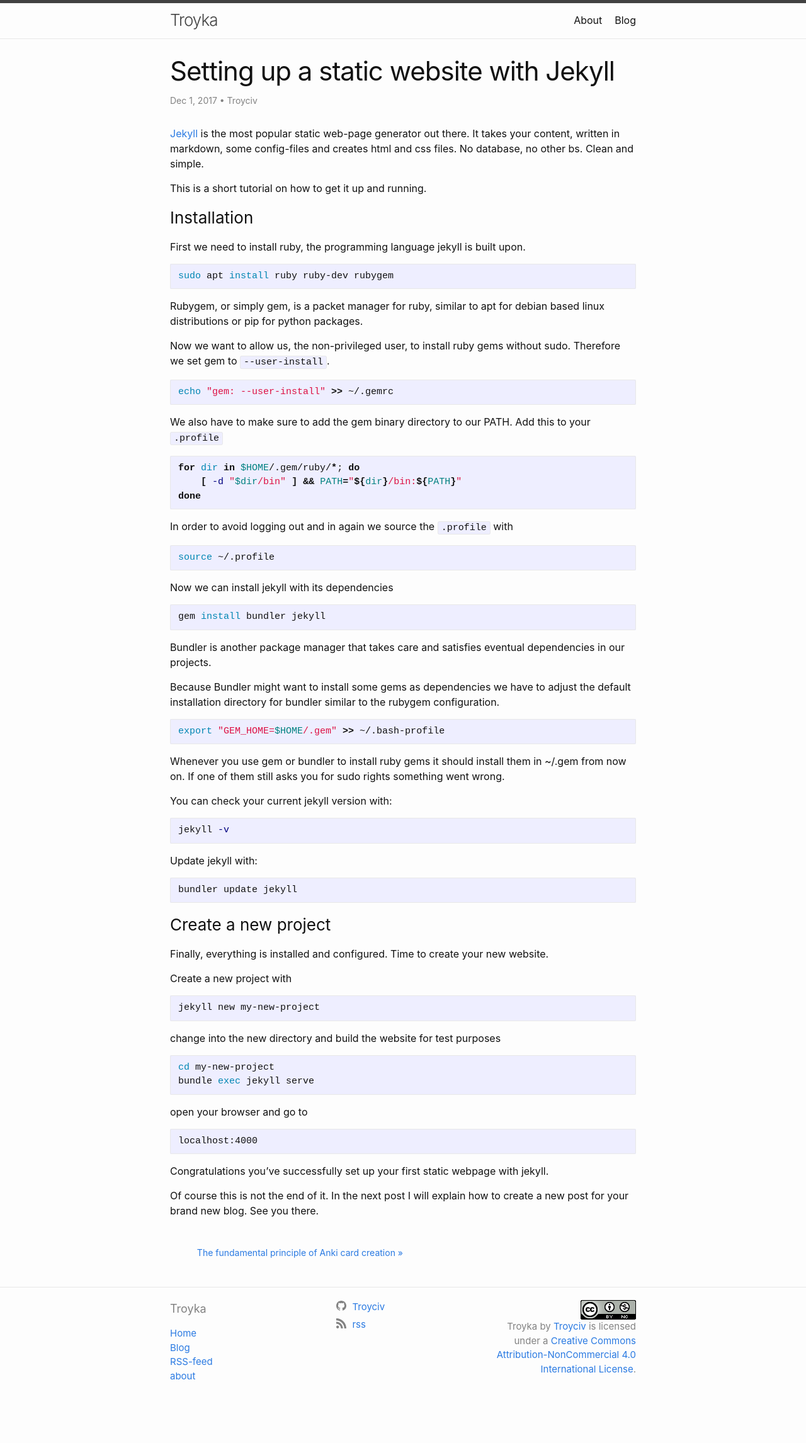
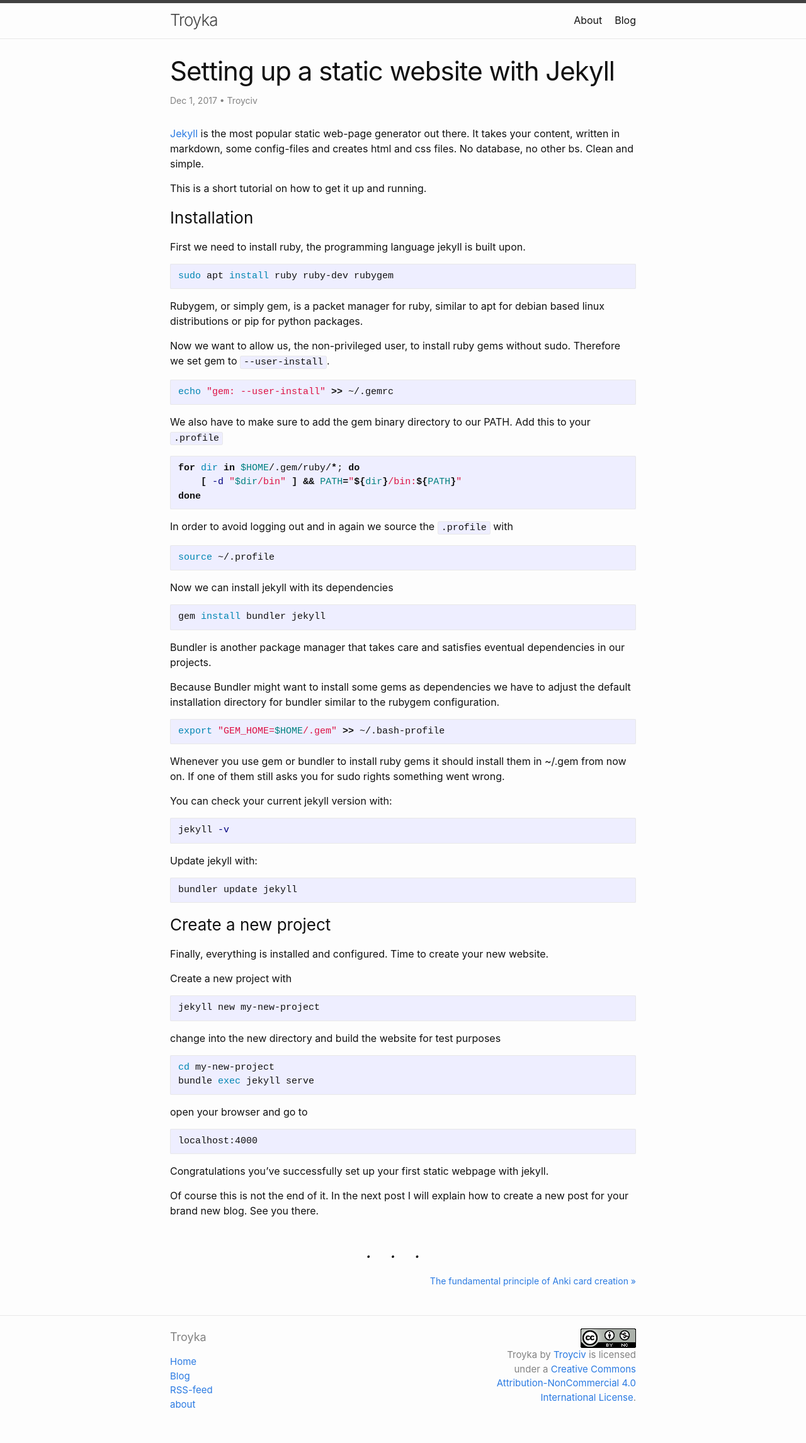
Before and after one commit to Troyciv/Troyciv.github.io, a Jekyll site: the page built from _posts/2017-12-01-setting-up-a-static-website-with-jekyll.md, in a window 1280 px wide. Shown: the whole page at 63% size. Built offline with Jekyll 4.4.1, drawn with Linux system fonts in a browser that asks for light colours; before the commit the page ends 2247 px from its top, so only the background shows below that.

Commit message:
hr in post

```diff
--- a/Gemfile
+++ b/Gemfile
@@ -21,6 +21,7 @@
 group :jekyll_plugins do
   gem "jekyll-feed"
   gem "jekyll-redirect-from"
+  gem "jekyll-seo-tag"
 end
 
 # Windows does not include zoneinfo files, so bundle the tzinfo-data gem
--- a/_config.yml
+++ b/_config.yml
@@ -22,7 +22,6 @@
 # twitter_username: jekyllrb
 github_username: Troyciv
 reddit_username: troy_civ
-rss: rss
 license: >-
   <a rel="license" href="http://creativecommons.org/licenses/by-nc/4.0/"><img alt="Creative Commons Licence" style="border-width:0" src="/assets/img/cc-by-nc-88x31.png"/></a>
   <br />
@@ -46,6 +45,7 @@
 plugins:
   - jekyll-feed
   - jekyll-redirect-from
+  - jekyll-seo-tag
 
 
 # Build settings
--- a/_includes/footer.html
+++ b/_includes/footer.html
@@ -45,7 +45,7 @@
       </div>
 
       <div class="footer-col footer-col-2">
-        {%- include social.html -%}
+        <!-- {%- include social.html -%} -->
         <!-- {%- if site.github_username -%} -->
         <!-- <li> -->
         <!--   <a href="https://github.com/{{ site.github_username| cgi_escape | escape }}"> -->
--- a/_layouts/post.html
+++ b/_layouts/post.html
@@ -31,12 +31,16 @@
     {{ content }}
   </div>
 
-  <div class="PageNavigation">
+  <div class="section-divider">
+    <hr class="section-divider">
+  </div>
+
+  <div class="page-navigation">
     {% if page.previous.url %}
-      <a class="prev" href="{{page.previous.url}}">&laquo; {{page.previous.title}}</a>
+      <a class="prev" href="{{page.previous.url}}">&laquo;&nbsp;{{page.previous.title}}</a>
     {% endif %}
     {% if page.next.url %}
-      <a class="next" href="{{page.next.url}}">{{page.next.title}} &raquo;</a>
+      <a class="next" href="{{page.next.url}}">{{page.next.title}}&nbsp;&raquo;</a>
     {% endif %}
   </div>
 
--- a/_sass/minima/_layout.scss
+++ b/_sass/minima/_layout.scss
@@ -257,7 +257,22 @@
   }
 }
 
-.PageNavigation {
+.section-divider {
+    hr {
+        border: 0;
+        text-align: center;
+    }
+    ::before {
+        content: '...';
+        display: inline-block;
+        font-size: 30px;
+        font-style: italic;
+        letter-spacing: 1em;
+        position: relative;
+    }
+}
+
+.page-navigation {
     font-size: 14px;
     display: block;
     width: auto;
@@ -271,6 +286,7 @@
     }
 
     .next {
+        float: right;
         text-align: right;
     }
 }
```
Also changed, not shown: _drafts/anki-cards.md (deleted, +0 -4 lines), Gemfile.lock.
